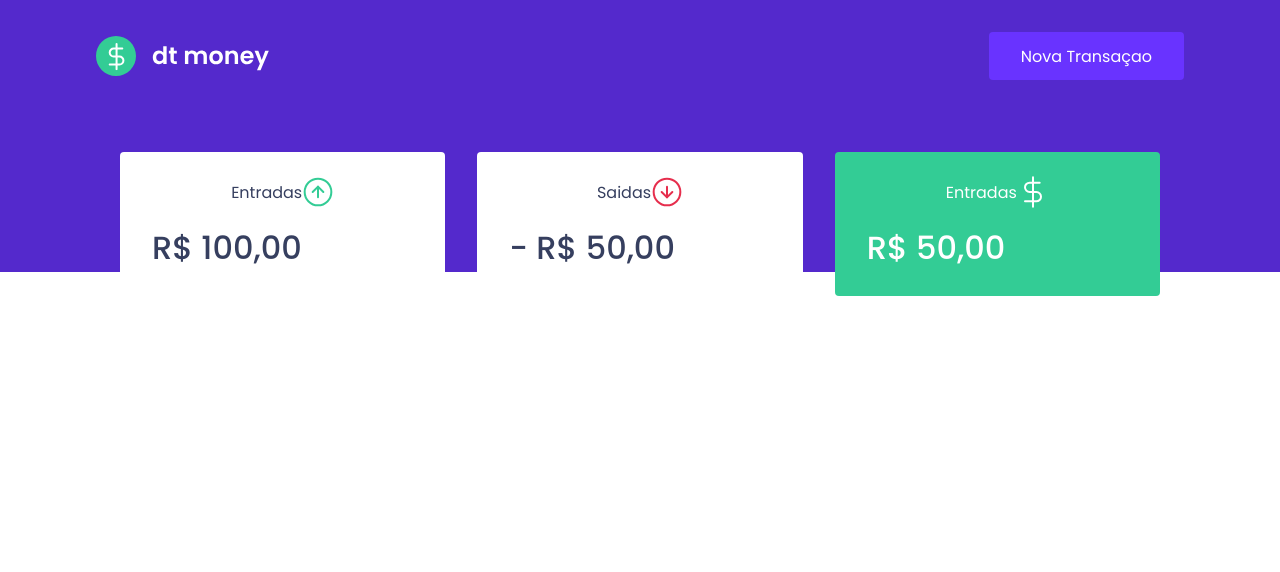
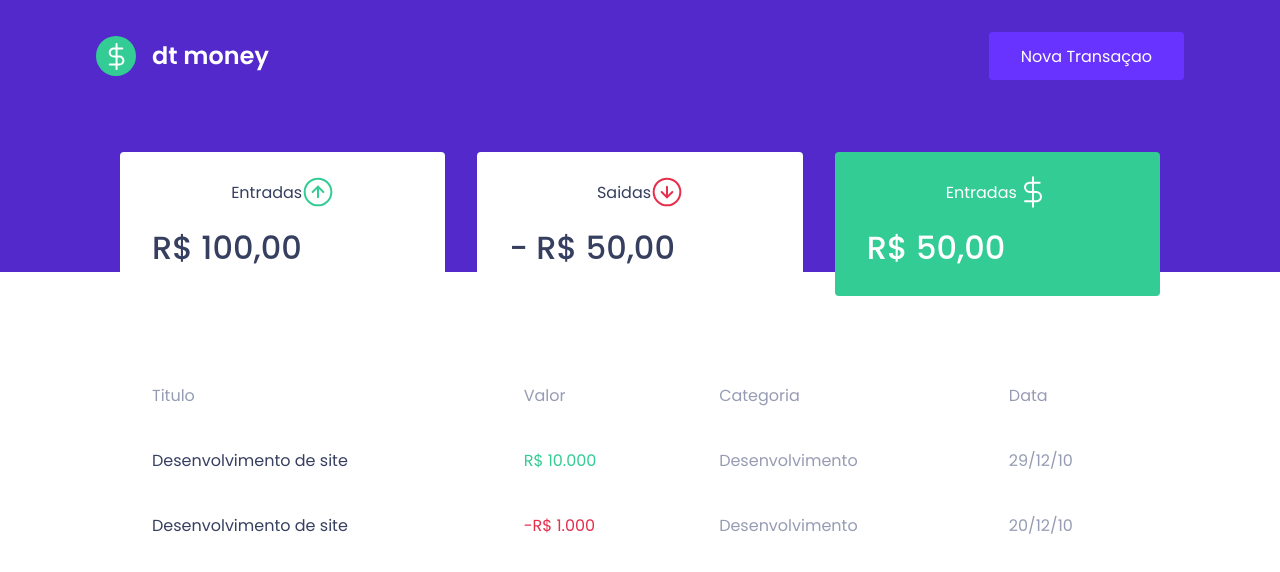
Before and after one commit to IgorGamantino/Dt-Money-ReactJs, a React (Create React App) app: page / in a window 1280 px wide. Shown: the top 572 px of the page. Built offline with nearby package versions, Linux system fonts and the light colour scheme.

Commit message:
terminando tabela

```diff
--- a/src/components/Dashboard/index.tsx
+++ b/src/components/Dashboard/index.tsx
@@ -1,10 +1,12 @@
 import {Summary} from '../Summary'
+import {TransactionsTable} from '../TransactionsTable'
 import {Container} from './styles';
 
 export function Dashboard () {
   return (
      <Container>
        <Summary />
+       <TransactionsTable />
        </Container>
   )
 }
--- /dev/null
+++ b/src/components/TransactionsTable/index.tsx
@@ -0,0 +1,35 @@
+import {Container} from './styles';
+
+export function TransactionsTable () {
+  return (
+
+    <Container>
+      <table>
+        <thead>
+          <tr>
+            <th>Titulo</th>
+            <th>Valor</th>
+            <th>Categoria</th>
+            <th>Data</th>
+          </tr>
+        </thead>
+        <tbody>
+          <tr>
+            <td> Desenvolvimento de site</td>
+            <td className='deposit'> R$ 10.000</td>
+            <td>Desenvolvimento</td>
+            <td>29/12/10</td>
+          </tr>
+          <tr>
+            <td> Desenvolvimento de site</td>
+            <td className='withdraw'>-R$ 1.000</td>
+            <td>Desenvolvimento</td>
+            <td>20/12/10</td>
+          </tr>
+
+        </tbody>
+      </table>
+
+    </Container>
+  );
+}
--- /dev/null
+++ b/src/components/TransactionsTable/styles.ts
@@ -0,0 +1,38 @@
+import styled from 'styled-components';
+
+export const Container = styled.div`
+  margin-top: 4rem;
+
+  table {
+    width: 100%;
+    border-spacing: 0 0.5rem;
+
+    th {
+      color: var(--text-body);
+      font-weight: 400;
+      padding: 1rem 2rem;
+      text-align: left;
+      line-height: 1.5rem;
+    }
+
+    td {
+      padding: 1rem 2rem;
+      border: 0;
+      background: var(--shape);
+      color: var(--text-body);
+      border-radius: 0.25rem;
+
+      &:first-child {
+        color: var(--text-title);
+      }
+
+      &.deposit {
+        color: var(--green);
+      }
+      &.withdraw {
+        color: var(--red);
+      }
+
+    }
+  }
+`;
```
